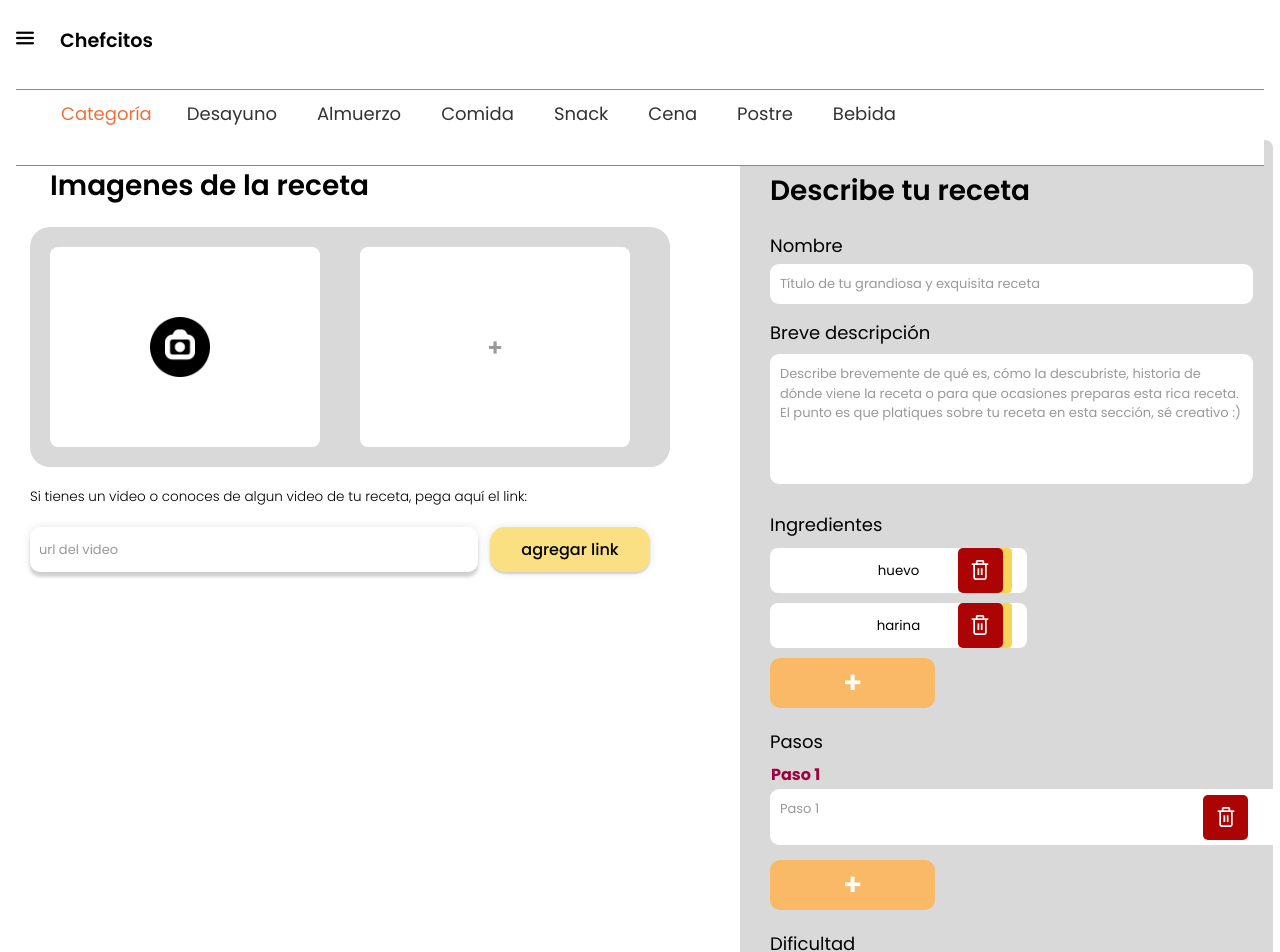
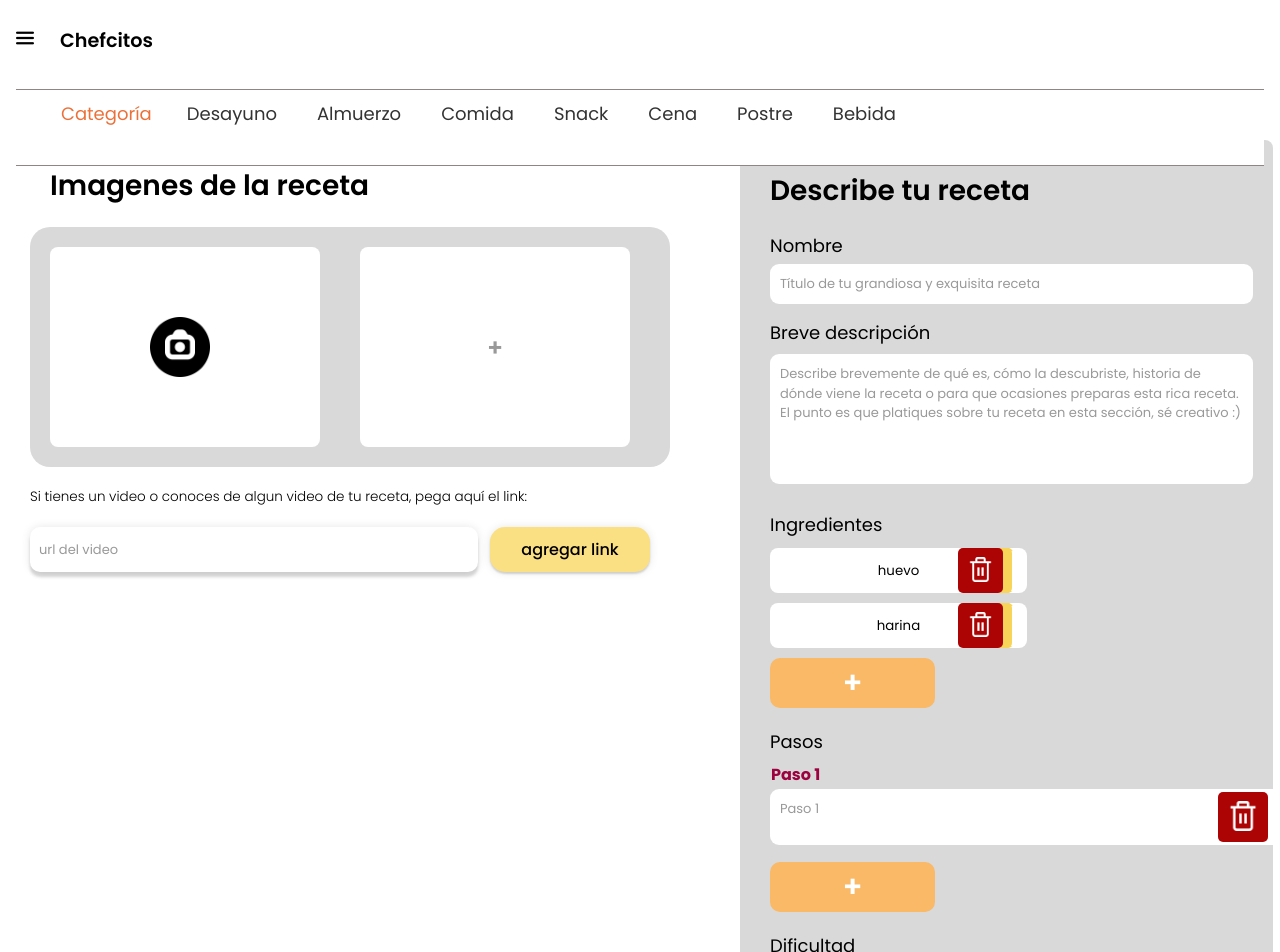
Before and after one commit to MelissaR374/chefcitos-front2, a React (Vite) app: page /agregar-receta in a window 1280 px wide. Shown: the top 952 px of the page. Built offline with nearby package versions, Linux system fonts and the light colour scheme.

Commit message:
Otra modificación jiji

```diff
--- a/src/Componentes/agregar-recetas/RecipeForm.css
+++ b/src/Componentes/agregar-recetas/RecipeForm.css
@@ -353,8 +353,8 @@ E input de ese div*/
 }
 
 .icon-basura{
-    width: 20px;
-    height: 20px;
+    width: 25px;
+    height: 25px;
     align-items: center;
     margin-top: 5px;
 }
@@ -416,17 +416,17 @@ E input de ese div*/
     border: none;
     border-radius: 5px;
     cursor: pointer;
-    width: 45px;
-    height: 45px;
+    width: 50px;
+    height: 50px;
 
-    margin-right: 5px;
-    margin-top: -60px;
+    margin-right: -15px;
+    margin-top: -63px;
     align-self: flex-end;
 }
 
-.icon-basura{
-    width: 20px;
-    height: 20px;
+.icon-basurastep{
+    width: 30px;
+    height: 30px;
     align-items: center;
     margin-top: 5px;
 }
--- a/src/Componentes/agregar-recetas/RecipeForm.jsx
+++ b/src/Componentes/agregar-recetas/RecipeForm.jsx
@@ -321,7 +321,7 @@ const RecipeForm = () => {
                     type="button"
                     onClick={() => deleteStep(index)} // Función para eliminar
                     className="delete-buttonstep">
-                    <img src={basura} alt="Ibasura" className="icon-basura" />
+                    <img src={basura} alt="Ibasura" className="icon-basurastep" />
                   </button>
                 </div>
               ))}
```
